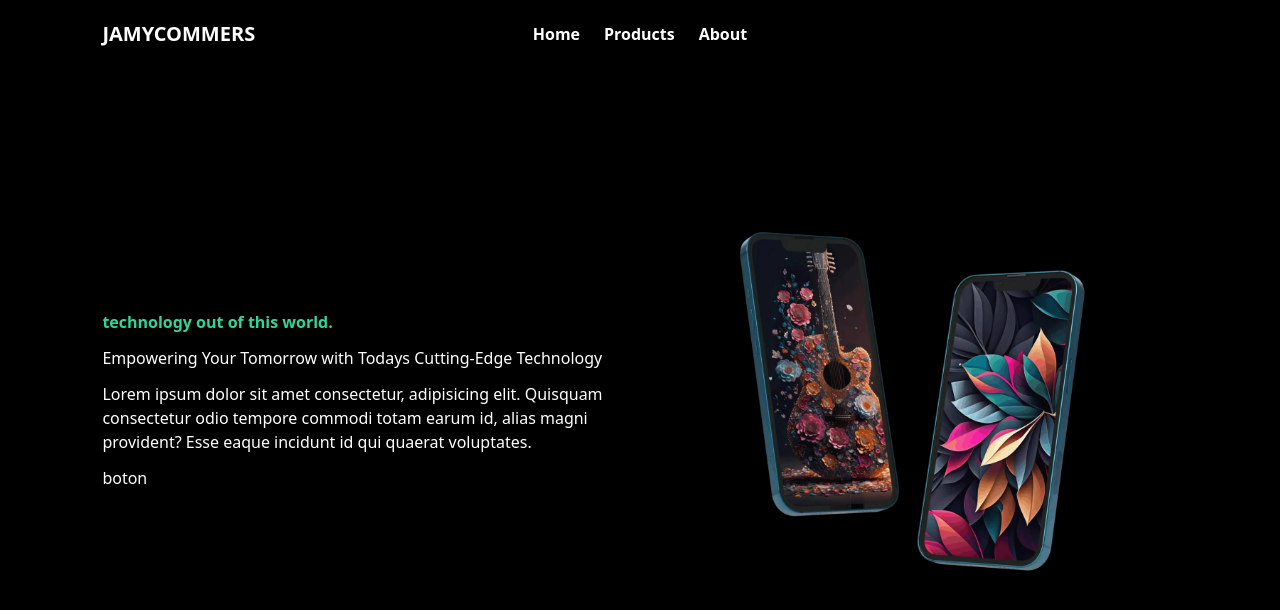
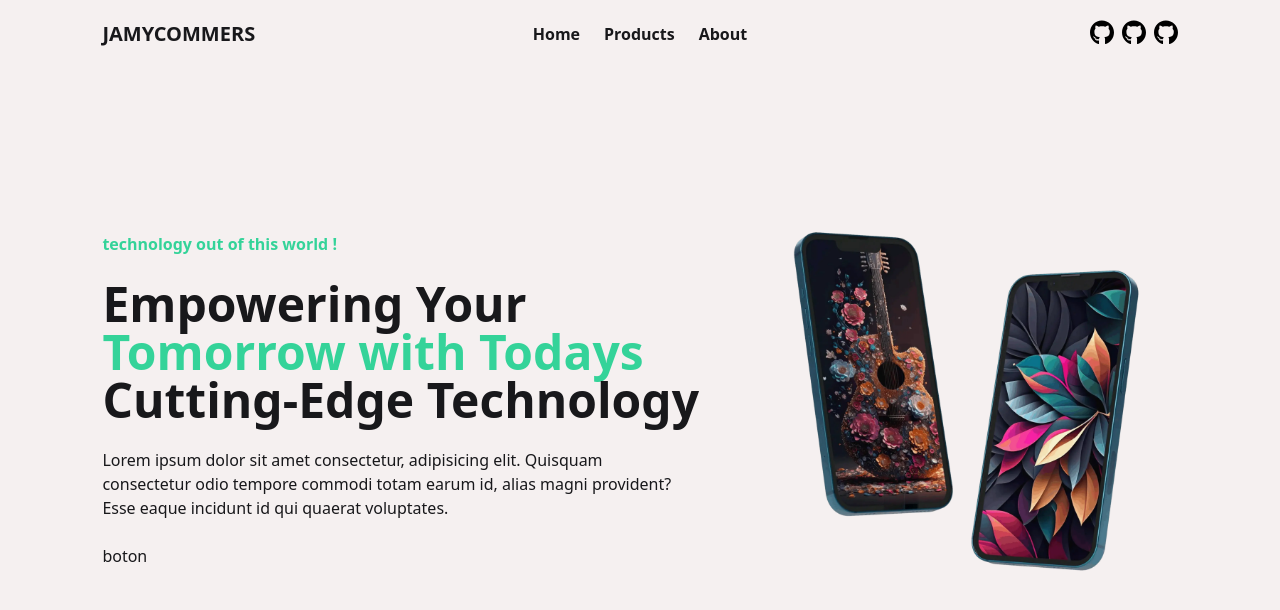
Before and after one commit to MINOTAURO18/ecommerce, a React (Vite) app: page / in a window 1280 px wide. Shown: the top 610 px of the page. Built offline with nearby package versions, Linux system fonts and the light colour scheme.

Commit message:
sectionOne 90%

```diff
--- a/src/components/NavBar/NavBar.jsx
+++ b/src/components/NavBar/NavBar.jsx
@@ -4,7 +4,7 @@ import styles from './navBar.module.css'
 
 const NavBar = () => {
     return (
-        <header className={`${styles.header} w-full absolute text-white`}>
+        <header className={`${styles.header} w-full absolute text-zinc-900`}>
             <span className="flex items-center font-semibold text-xl">JAMYCOMMERS</span>
             <nav className="flex justify-center items-center gap-6 font-semibold">
                 <Link>Home</Link>
--- a/src/views/home/Home.jsx
+++ b/src/views/home/Home.jsx
@@ -3,13 +3,13 @@ import phones from "../../assets/phones.webp";
 
 const Home = () => {
   return (
-    <main className={`${styles.home} text-white`}>
+    <main className={`${styles.home} text-zinc-900`}>
       <section
         className={`${styles.sectionOne} flex items-center w-full px-8% min-h-screen`}
       >
-        <article className="w-1/2 flex flex-col gap-3">
-          <span className="text-emerald-400 font-semibold">technology out of this world.</span>
-          <h1>Empowering Your Tomorrow with Todays Cutting-Edge Technology</h1>
+        <article className="w-3/5 flex flex-col gap-6">
+          <span className="text-emerald-400 font-semibold">technology out of this world !</span>
+          <h1 className="text-5xl font-bold max-w-2xl ">Empowering Your <span className="text-emerald-400">Tomorrow with Todays</span> Cutting-Edge Technology</h1>
           <p className="max-w-xl">
             Lorem ipsum dolor sit amet consectetur, adipisicing elit. Quisquam
             consectetur odio tempore commodi totam earum id, alias magni
@@ -17,7 +17,7 @@ const Home = () => {
           </p>
           <a href="#">boton</a>
         </article>
-        <div className="flex w-2/4 justify-center items-center">
+        <div className="flex w-2/5 justify-center items-center">
           <img
             className="w-96"
             src={phones}
--- a/src/views/home/home.module.css
+++ b/src/views/home/home.module.css
@@ -1,3 +1,3 @@
 .sectionOne{
-  background-color: black;
+  background-color: rgb(245, 240, 240);
 }
```
